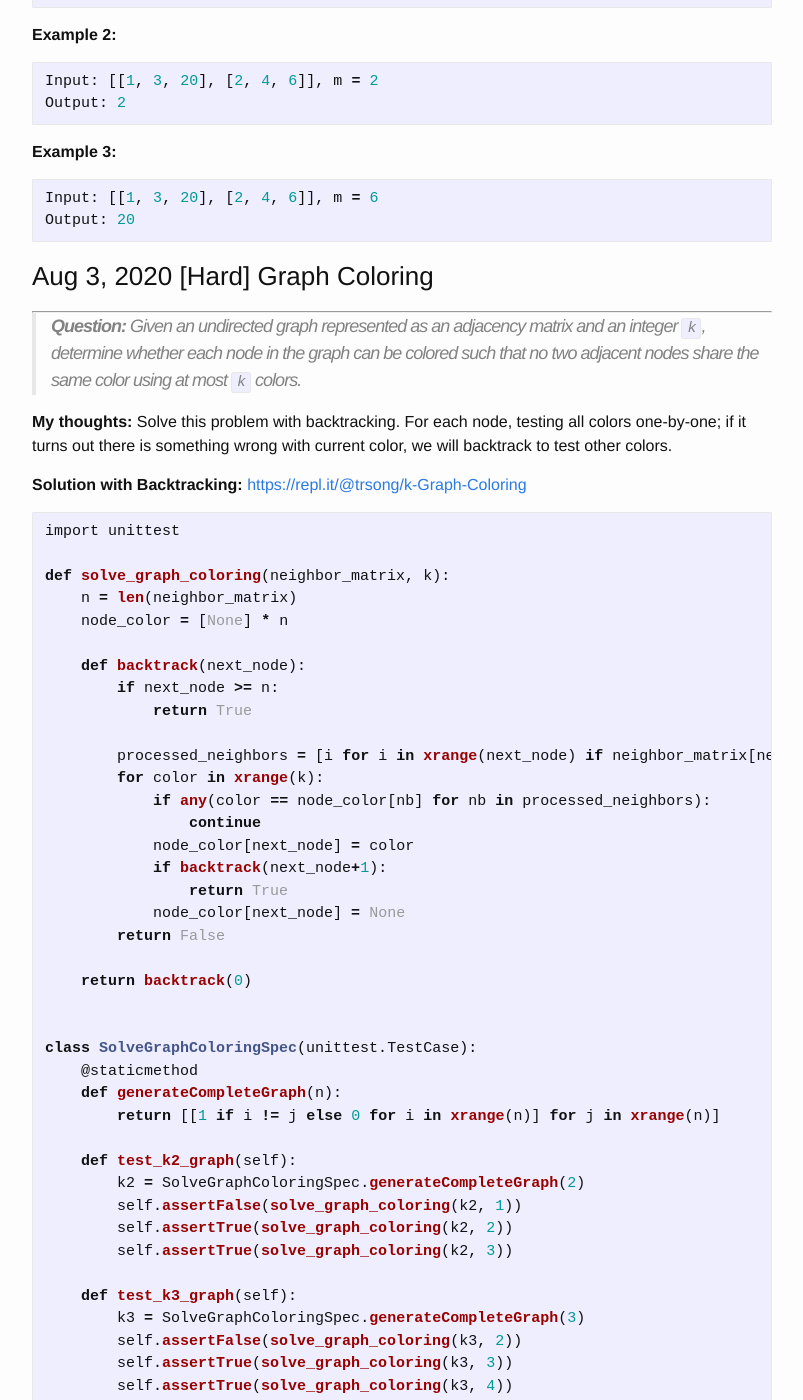
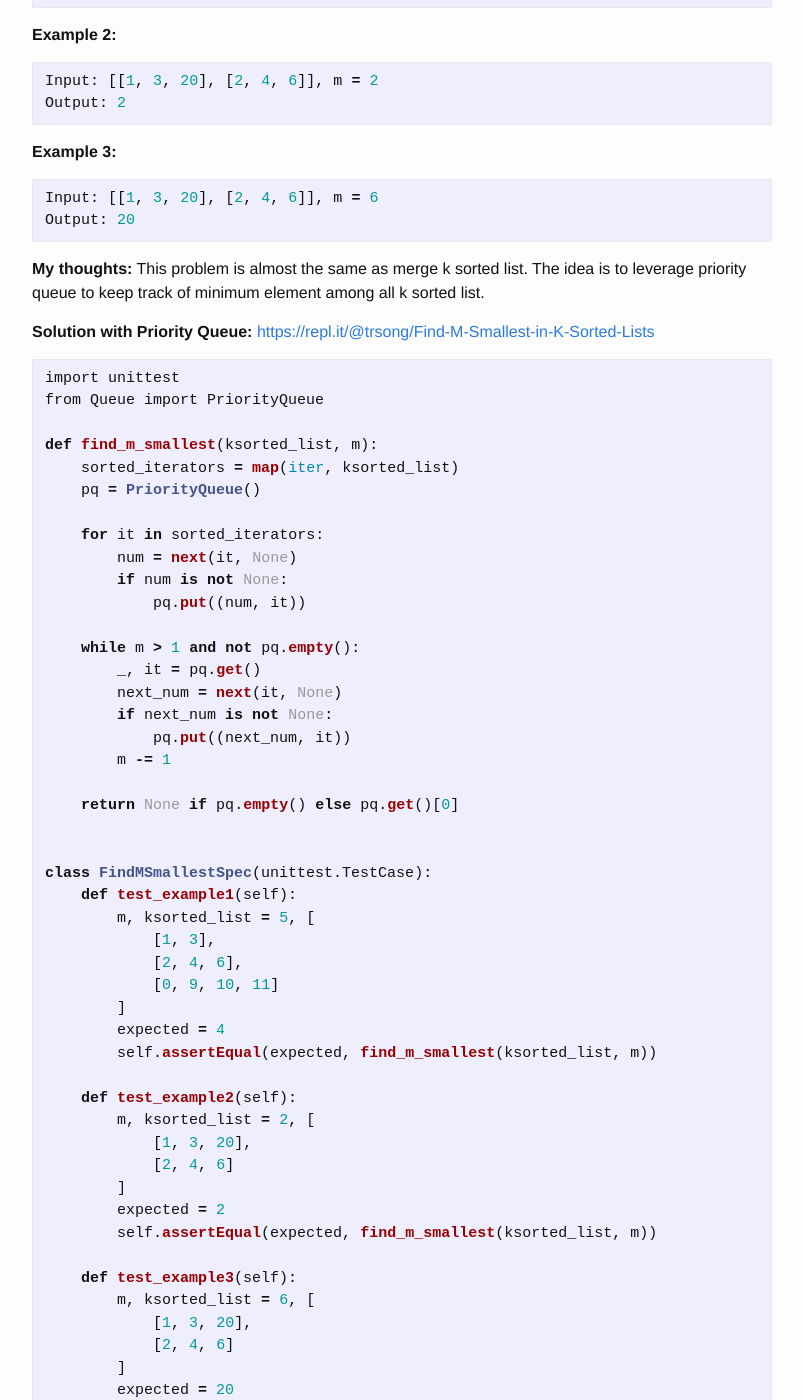
Before and after one commit to trsong/trsong.github.io, a Jekyll site: the page built from _posts/2020-08-01-DailyQuestionsAug.md, in a window 1280 px wide and 1400 px high, scrolled down 1265 px. Shown: the whole window, without its empty margins (238-1041 px from the left). Built offline with Jekyll 4.4.1, drawn with Linux system fonts in a browser that asks for light colours; some of the changed text lies outside the part shown.

Commit message:
Add Solution to Aug 4 Question

````diff
--- a/_posts/2020-08-01-DailyQuestionsAug.md
+++ b/_posts/2020-08-01-DailyQuestionsAug.md
@@ -62,6 +62,86 @@ Output: 2
 ```py
 Input: [[1, 3, 20], [2, 4, 6]], m = 6
 Output: 20
+```
+
+**My thoughts:** This problem is almost the same as merge k sorted list. The idea is to leverage priority queue to keep track of minimum element among all k sorted list.
+
+**Solution with Priority Queue:** [https://repl.it/@trsong/Find-M-Smallest-in-K-Sorted-Lists](https://repl.it/@trsong/Find-M-Smallest-in-K-Sorted-Lists)
+```py
+import unittest
+from Queue import PriorityQueue
+
+def find_m_smallest(ksorted_list, m):
+    sorted_iterators = map(iter, ksorted_list)
+    pq = PriorityQueue()
+
+    for it in sorted_iterators:
+        num = next(it, None)
+        if num is not None:
+            pq.put((num, it))
+
+    while m > 1 and not pq.empty():
+        _, it = pq.get()
+        next_num = next(it, None)
+        if next_num is not None:
+            pq.put((next_num, it))
+        m -= 1
+
+    return None if pq.empty() else pq.get()[0]
+
+
+class FindMSmallestSpec(unittest.TestCase):
+    def test_example1(self):
+        m, ksorted_list = 5, [
+            [1, 3],
+            [2, 4, 6],
+            [0, 9, 10, 11]
+        ]
+        expected = 4
+        self.assertEqual(expected, find_m_smallest(ksorted_list, m))
+
+    def test_example2(self):
+        m, ksorted_list = 2, [
+            [1, 3, 20],
+            [2, 4, 6]
+        ]
+        expected = 2
+        self.assertEqual(expected, find_m_smallest(ksorted_list, m))
+
+    def test_example3(self):
+        m, ksorted_list = 6, [
+            [1, 3, 20],
+            [2, 4, 6]
+        ]
+        expected = 20
+        self.assertEqual(expected, find_m_smallest(ksorted_list, m))
+
+    def test_empty_sublist(self):
+        m, ksorted_list = 2, [
+            [1],
+            [],
+            [0, 2]
+        ]
+        expected = 1
+        self.assertEqual(expected, find_m_smallest(ksorted_list, m))
+
+    def test_one_sublist(self):
+        m, ksorted_list = 5, [
+            [1, 2, 3, 4, 5],
+        ]
+        expected = 5
+        self.assertEqual(expected, find_m_smallest(ksorted_list, m))
+
+    def test_target_out_of_boundary(self):
+        m, ksorted_list = 7, [
+            [1, 2, 3],
+            [4, 5, 6]
+        ]
+        self.assertIsNone(find_m_smallest(ksorted_list, m))
+
+
+if __name__ == '__main__':
+    unittest.main(exit=False)
 ```
 
 
````
